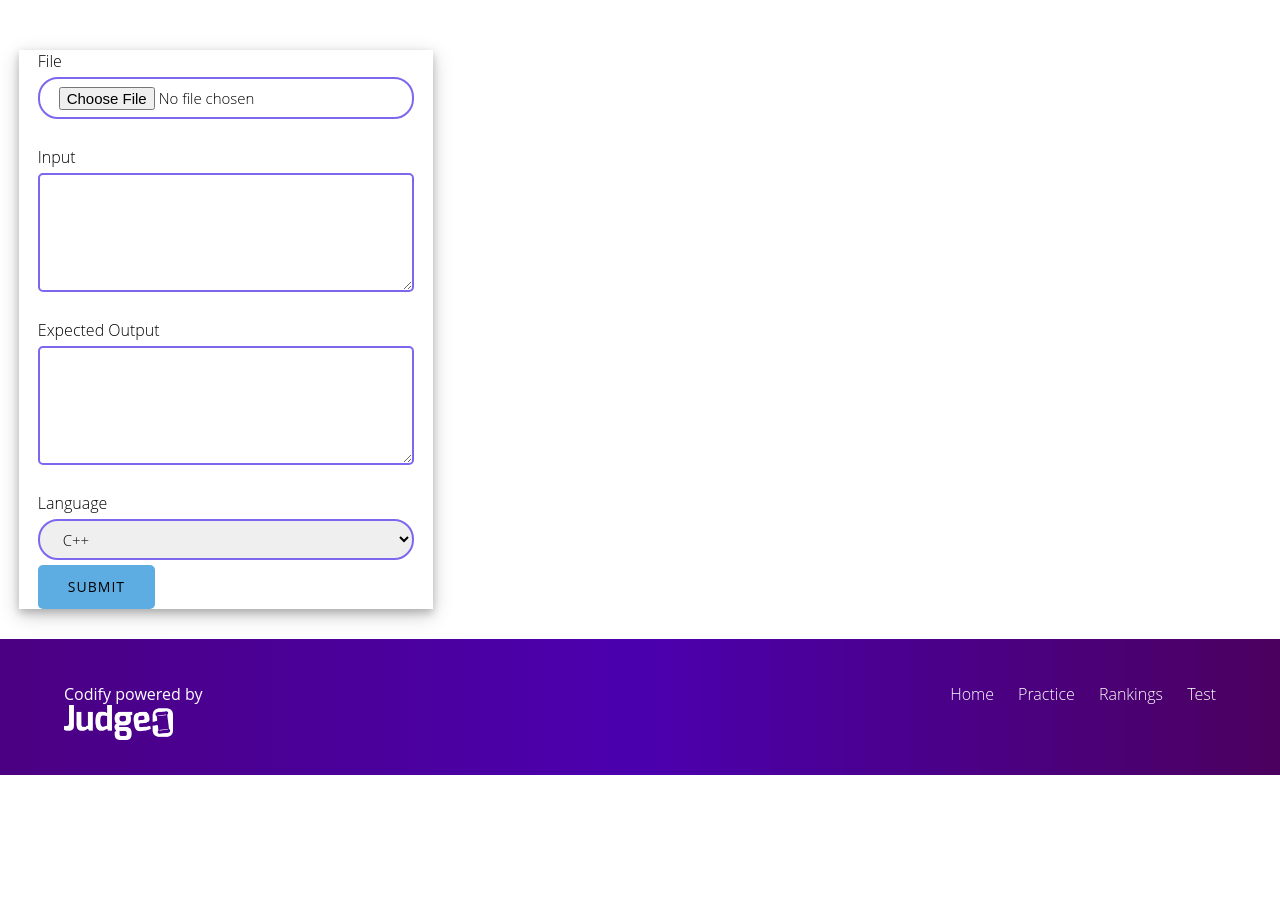
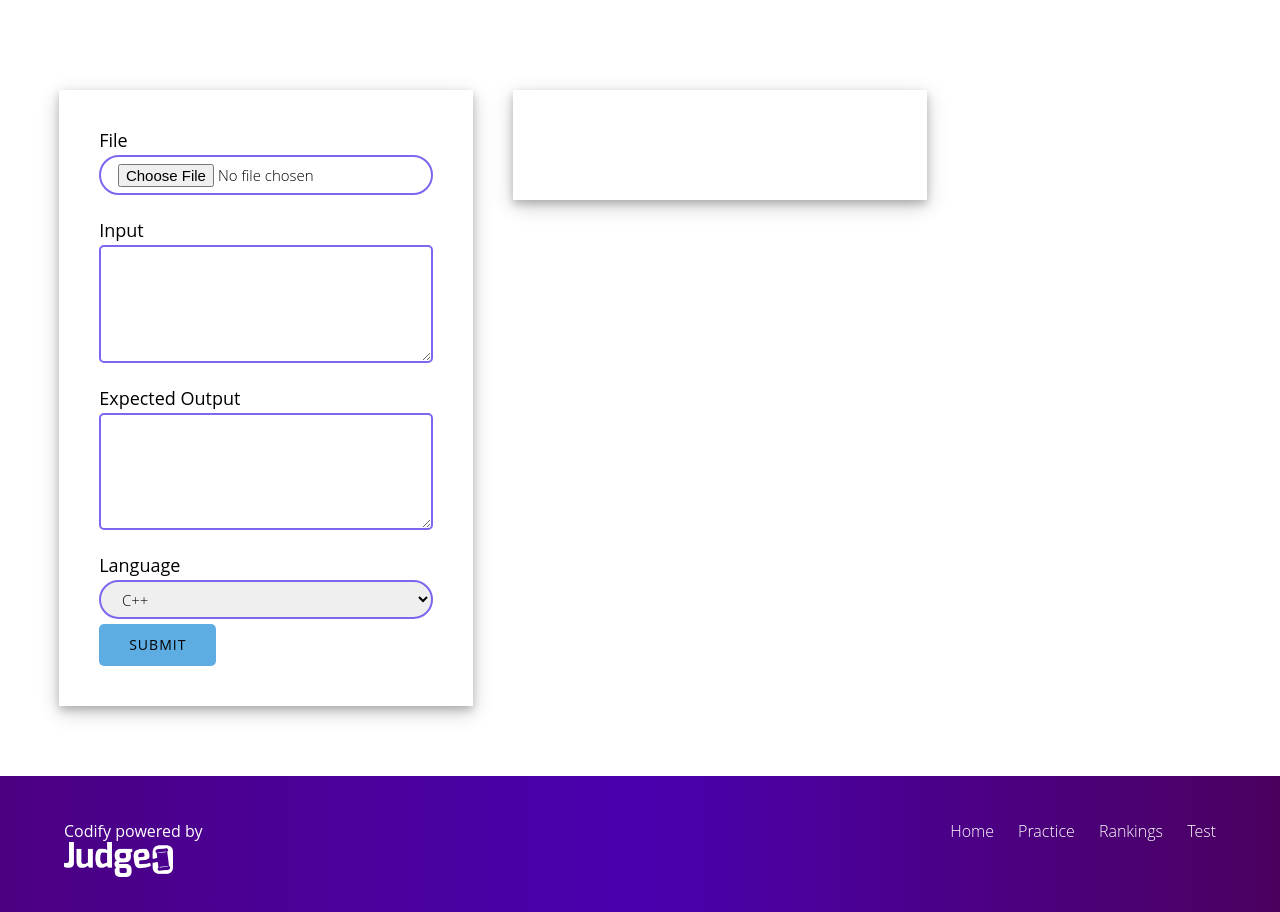
Before and after one commit to pmj642/Codify, a PHP site: page /ide.php in a window 1280 px wide. Shown: the part 120-1032 px from the top of the page. Before the commit the page ends 895 px from the top, so only its background shows below. Run offline with PHP 8.4, Linux system fonts and the light colour scheme.

Commit message:
added styles for ide.php

```diff
--- a/assets/stylesheets/main.css
+++ b/assets/stylesheets/main.css
@@ -66,6 +66,10 @@ body {
   Grid
   ========================================
 */
+
+.centre {
+    margin: 40px auto;
+}
 
 *,
 *:before,
@@ -147,11 +151,6 @@ body {
     background: -webkit-linear-gradient(to right, #bfc9ca, #d5dbdb);
     background:    -moz-linear-gradient(to right, #bfc9ca, #d5dbdb);
     background:         linear-gradient(to right, #bfc9ca, #d5dbdb);
-}
-
-.card {
-    box-shadow: 0 4px 8px 0 rgba(0,0,0,0.2),
-                0 6px 20px 0 rgba(0,0,0,0.2);
 }
 
 /*
@@ -590,3 +589,51 @@ td a:hover {
     color: inherit;
     text-decoration: underline;
 }
+
+/*
+  ========================================
+  Submit and Result Interface
+  ========================================
+*/
+
+.submit-box {
+    font: 400 18px/20px "Open Sans", "Helvetica Neue", Helvetica, Arial, sans-serif;
+    padding: 40px;
+    margin-left: 40px;
+}
+
+.result-box {
+    font: 400 18px/30px "Open Sans", "Helvetica Neue", Helvetica, Arial, sans-serif;
+    padding: 40px;
+    margin-left: 40px;
+}
+
+.result-box img {
+    height: 30px;
+    width: 30px;
+    margin: 0 10px 10px 0;
+    vertical-align: middle;
+}
+
+.result-div {
+    display: inline-block;
+    text-align: center;
+    width: 50%;
+    vertical-align: middle;
+}
+
+#verdict img {
+    height: 50px;
+    width: 50px;
+}
+
+/*
+  ========================================
+  General
+  ========================================
+*/
+
+.card {
+    box-shadow: 0 4px 8px 0 rgba(0,0,0,0.2),
+                0 6px 20px 0 rgba(0,0,0,0.2);
+}
```
